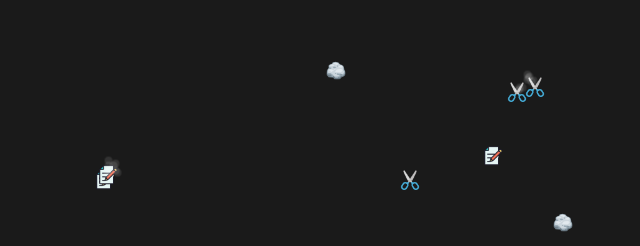
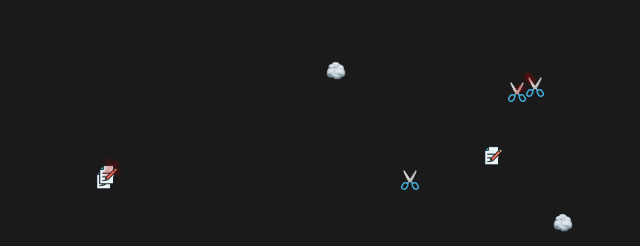
Before and after one commit to johnliveeoroncillo/rock-paper-scissors-game, a plain HTML site: page index.html in a window 1280 px wide. Shown: the part 332-578 px from the top of the page, 300-940 px from the left. Drawn offline with Linux system fonts and the light colour scheme; animation ran at ten frames a second.

Commit message:
added explosion

```diff
--- a/index.html
+++ b/index.html
@@ -29,7 +29,7 @@ body {
     position: absolute;
     width: 5px;
     height: 5px;
-    background-color: rgba(255, 255, 255, 0.5);
+    background-color: rgba(194, 6, 6, 0.496);
     border-radius: 50%;
     animation: explode 0.5s ease-out forwards;
 }
```
